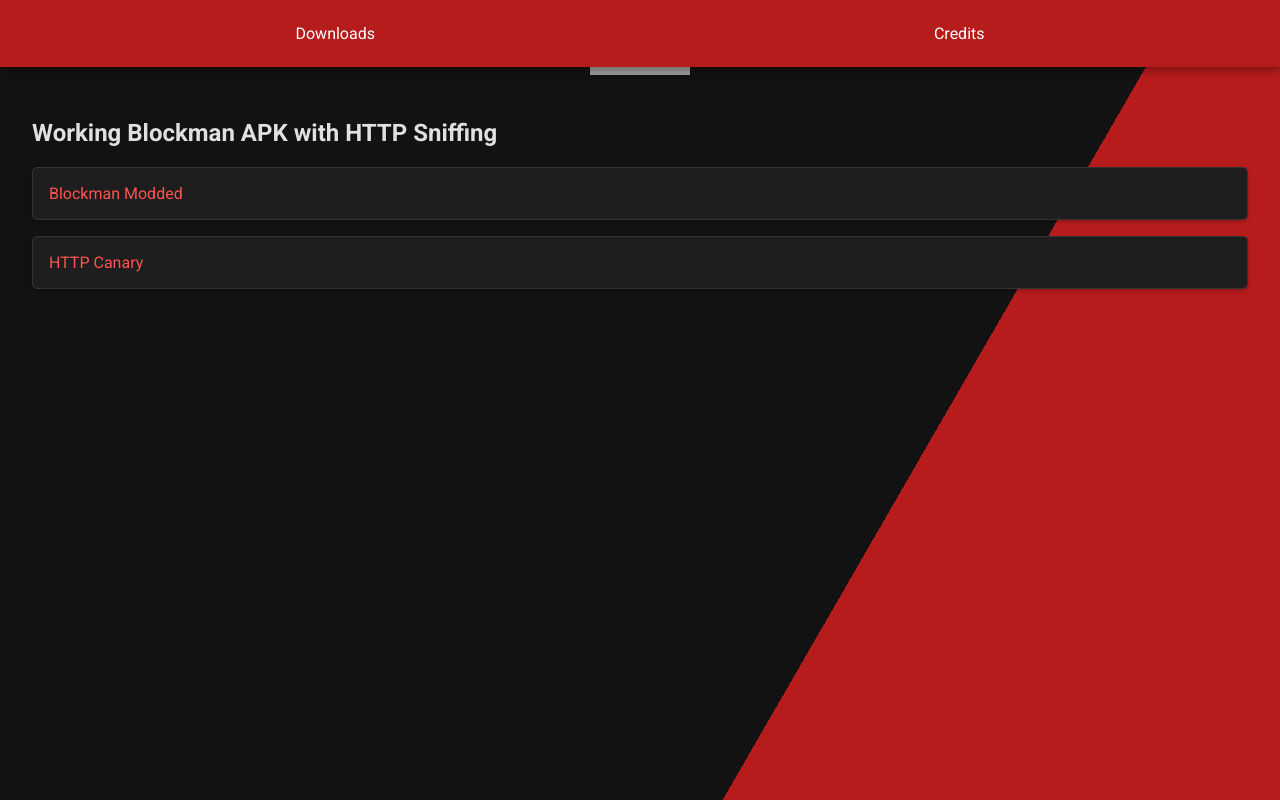
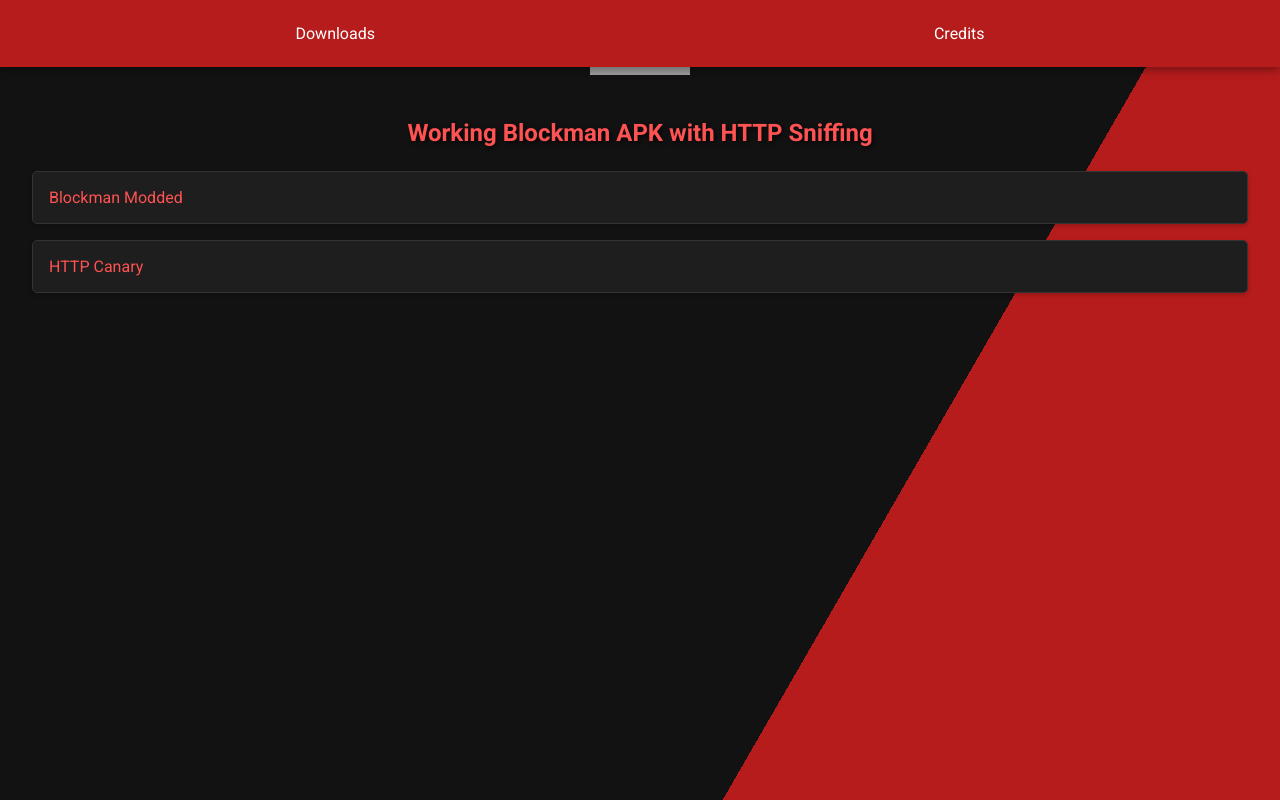
Before and after one commit to ShaderiAmalue/ShaderiAmalue, a plain HTML site: page index.html in a window 1280 px wide. Drawn offline with Linux system fonts and the light colour scheme; grey boxes are pictures that could not be loaded.

Commit message:
Update styles.css

```diff
--- a/styles.css
+++ b/styles.css
@@ -65,6 +65,13 @@
 
 .content.active {
     display: block; /* Show active content */
+}
+
+h2 {
+    text-align: center;
+    margin-bottom: 1em;
+    color: #ff5252;
+    text-shadow: 2px 2px 4px rgba(0, 0, 0, 0.7);
 }
 
 .downloads a, .credits a, .profiles a {
```
